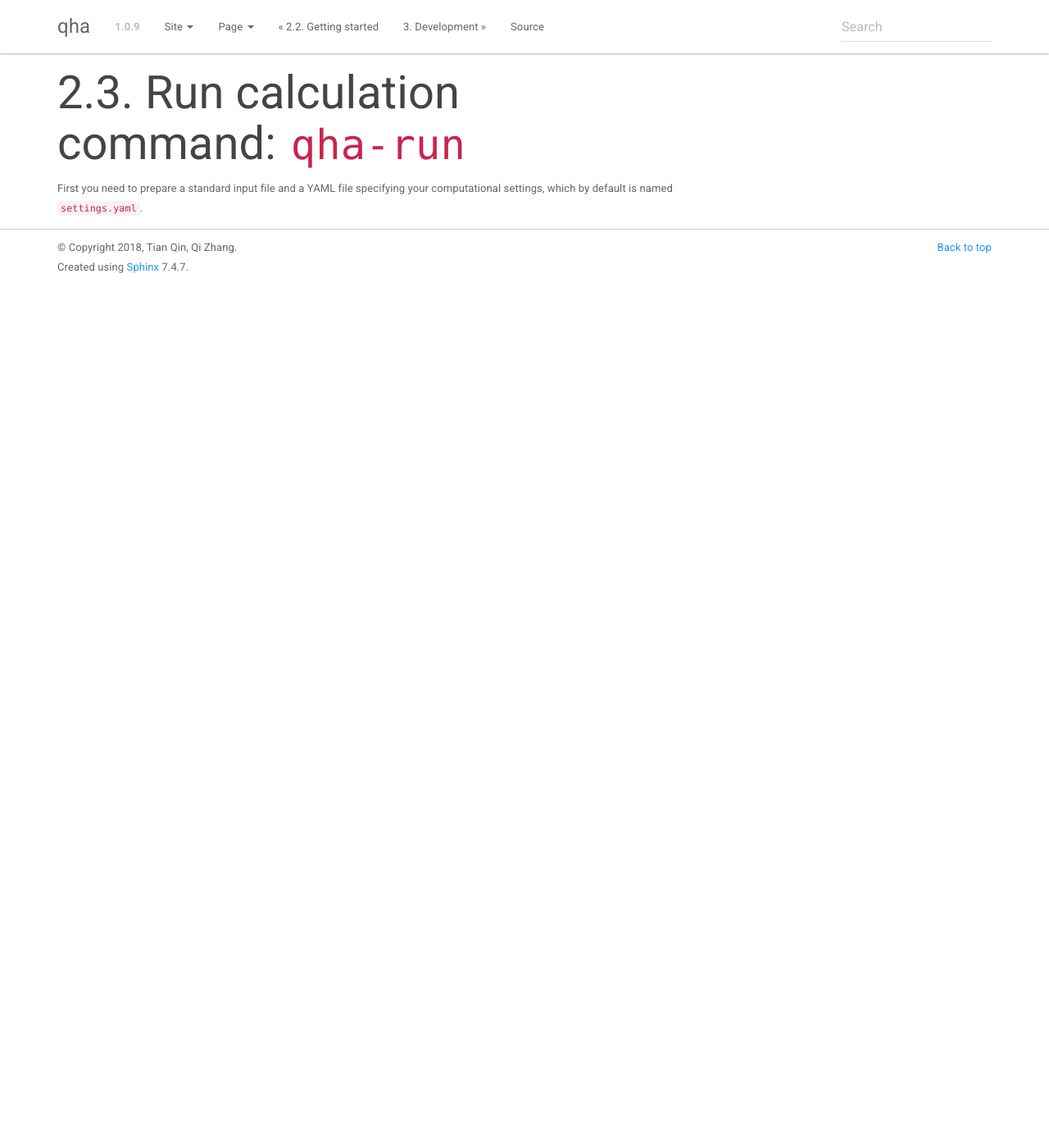
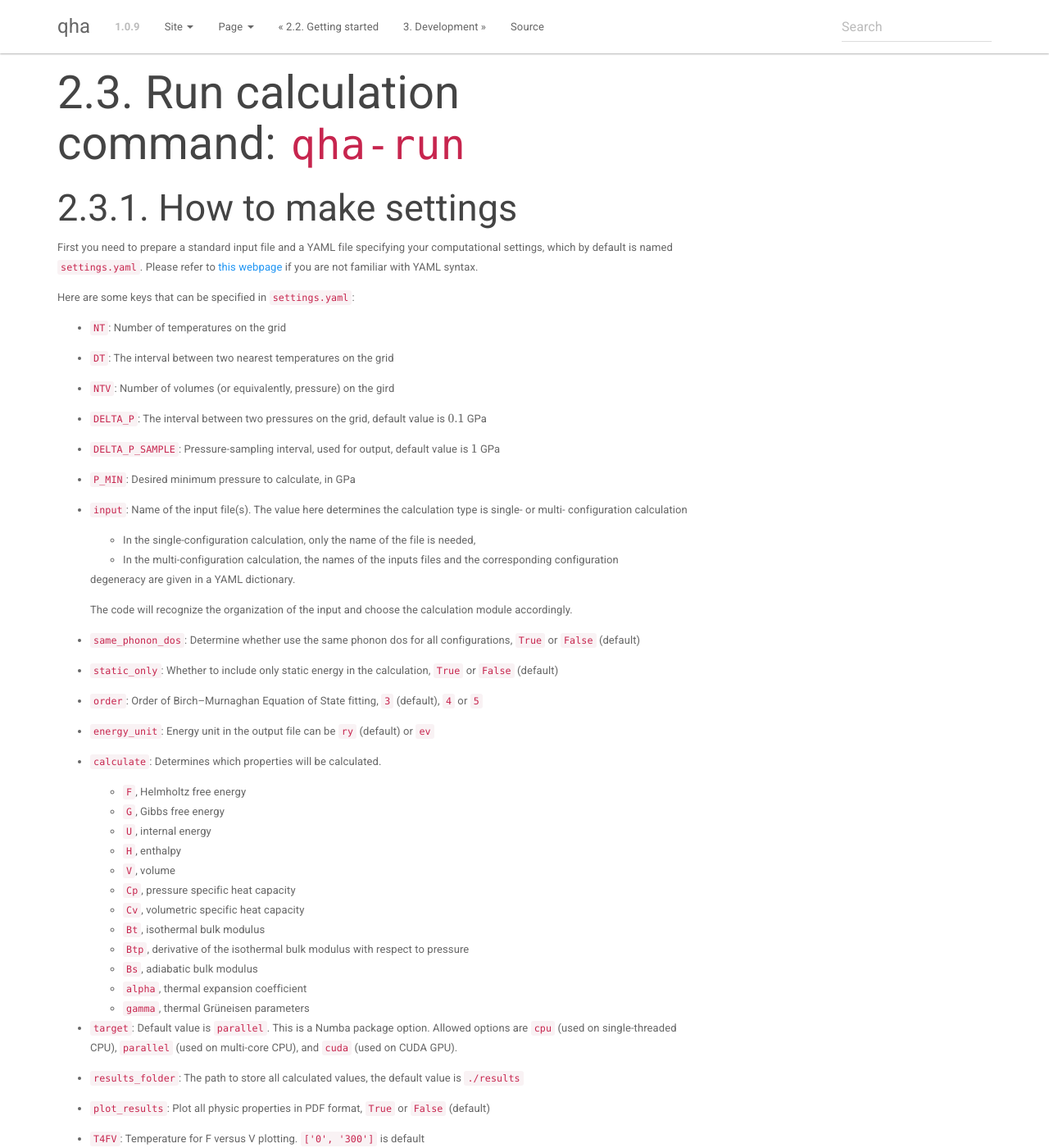
Before and after one commit to MineralsCloud/qha, a Sphinx documentation site: the page built from docs/source/tutorials/run.rst, in a window 1280 px wide and 1400 px high. Shown: the whole window at 82% size. Built offline with Sphinx 7.4.7, drawn with Linux system fonts in a browser that asks for light colours; some of the changed text lies outside the part shown.

Commit message:
docs: Modify run.rst

```diff
--- a/docs/source/tutorials/run.rst
+++ b/docs/source/tutorials/run.rst
@@ -1,22 +1,69 @@
 Run calculation command: ``qha-run``
 ************************************
 
+How to make settings
+====================
+
 First you need to prepare a standard input file and a YAML file specifying
 your computational settings, which by default is named ``settings.yaml``.
+Please refer to `this webpage <https://docs.ansible.com/ansible/latest/reference_appendices/YAMLSyntax.html>`_
+if you are not familiar with YAML syntax.
 
+Here are some keys that can be specified in ``settings.yaml``:
 
-+--------------+--------------------------------------------------------------------------+
-| Notes                     | Structure of the input data                                              |
-+==============+==========================================================================+
-| First 3 lines are comments, plus the description of the calculation, but can also be empty.              | # Comment line                                                           |
-+--------------+                                                                          |
-|              | # Additional comment line                                                |
-+--------------+                                                                          |
-|              | # Number of volumes, q-vectors, normal mode, formula units               |
-+--------------+                                                                          |
-|              | nv   nq    3N    nm                                                      |
-+--------------+                                                                          |
-|              |                                                                          |
-+--------------+                                                                          |
-|              | P=   P1   V=   V1   E=   E1                                              |
-+--------------+--------------------------------------------------------------------------+
+* ``NT``: Number of temperatures on the grid
+* ``DT``: The interval between two nearest temperatures on the grid
+* ``NTV``: Number of volumes (or equivalently, pressure) on the gird
+* ``DELTA_P``: The interval between two pressures on the grid, default value is :math:`0.1` GPa
+* ``DELTA_P_SAMPLE``: Pressure-sampling interval, used for output, default value is :math:`1` GPa
+* ``P_MIN``: Desired minimum pressure to calculate, in GPa
+* ``input``: Name of the input file(s). The value here determines the calculation type is single- or multi- configuration calculation
+
+  * In the single-configuration calculation, only the name of the file is needed,
+  * In the multi-configuration calculation, the names of the inputs files and the corresponding configuration
+  degeneracy are given in a YAML dictionary.
+
+  The code will recognize the organization of the input and choose the calculation module accordingly.
+* ``same_phonon_dos``: Determine whether use the same phonon dos for all configurations, ``True`` or ``False`` (default)
+* ``static_only``: Whether to include only static energy in the calculation, ``True`` or ``False`` (default)
+* ``order``: Order of Birch–Murnaghan Equation of State fitting, ``3`` (default), ``4`` or ``5``
+* ``energy_unit``: Energy unit in the output file can be ``ry`` (default) or ``ev``
+* ``calculate``: Determines which properties will be calculated.
+
+  * ``F``, Helmholtz free energy
+  * ``G``, Gibbs free energy
+  * ``U``, internal energy
+  * ``H``, enthalpy
+  * ``V``, volume
+  * ``Cp``, pressure specific heat capacity
+  * ``Cv``, volumetric specific heat capacity
+  * ``Bt``, isothermal bulk modulus
+  * ``Btp``, derivative of the isothermal bulk modulus with respect to pressure
+  * ``Bs``, adiabatic bulk modulus
+  * ``alpha``, thermal expansion coefficient
+  * ``gamma``, thermal Grüneisen parameters
+
+* ``target``: Default value is ``parallel``.
+  This is a Numba package option. Allowed options are ``cpu`` (used on single-threaded CPU), ``parallel`` (used on multi-core CPU),
+  and ``cuda`` (used on CUDA GPU).
+* ``results_folder``: The path to store all calculated values, the default value is ``./results``
+* ``plot_results``: Plot all physic properties in PDF format, ``True`` or ``False`` (default)
+* ``T4FV``: Temperature for F versus V plotting. ``['0', '300']`` is default
+* ``high_verbosity``: Two verbosity levels are implemented, ``True`` or ``False`` (default)
+
+How to make input data
+======================
+
+The input format is as below:
+
+.. image:: ../_static/input_format.png
+   :width: 800 px
+   :align: center
+
+After you have prepared ``settings.yaml`` and ``input`` in the same directory,
+just open your terminal, redirect to that directory and run::
+
+   $ qha-run settings.yaml
+
+then the results will be generated in the directory specified
+in ``results_folder`` option.
```
Also changed, not shown: docs/source/_static/input_format.png (added).
